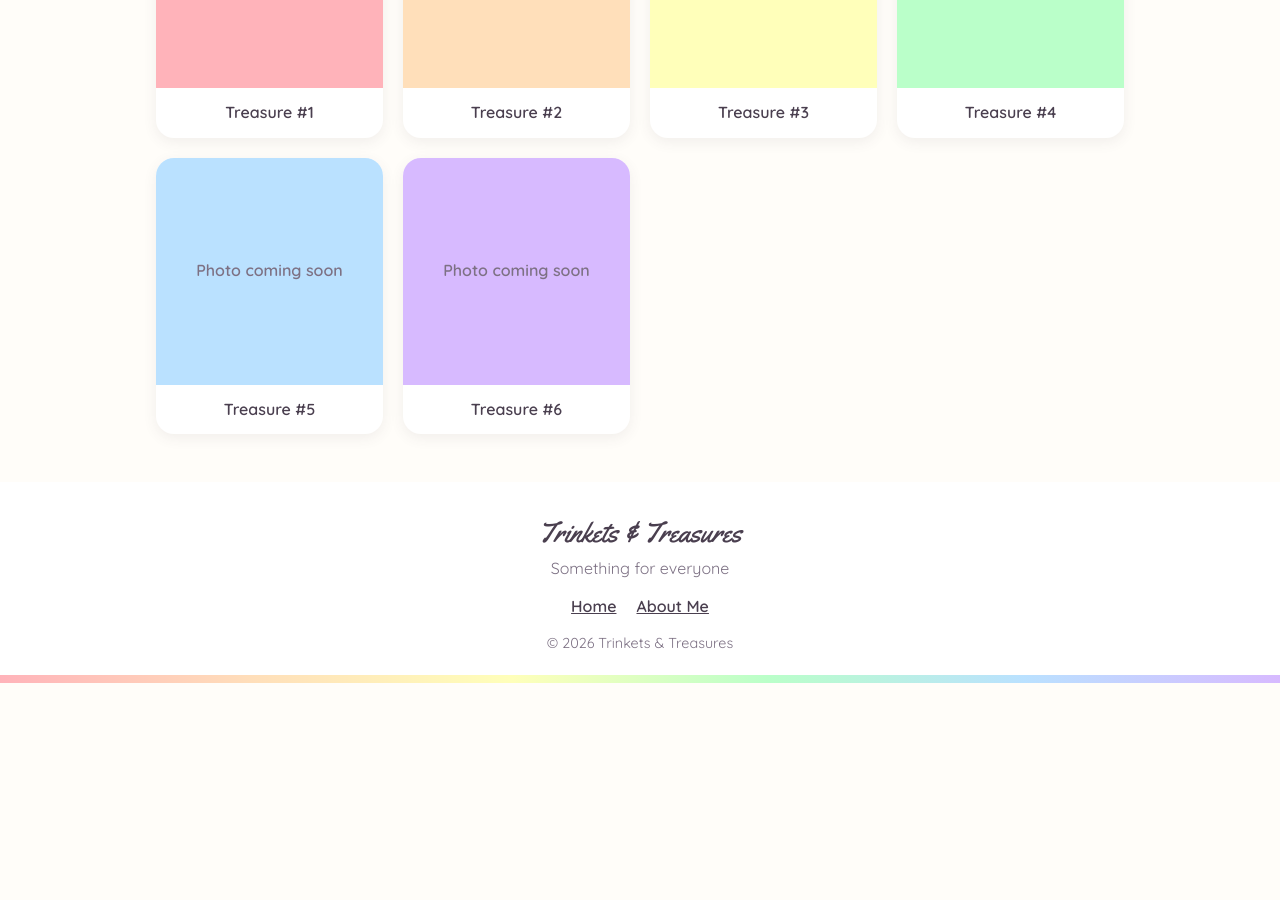
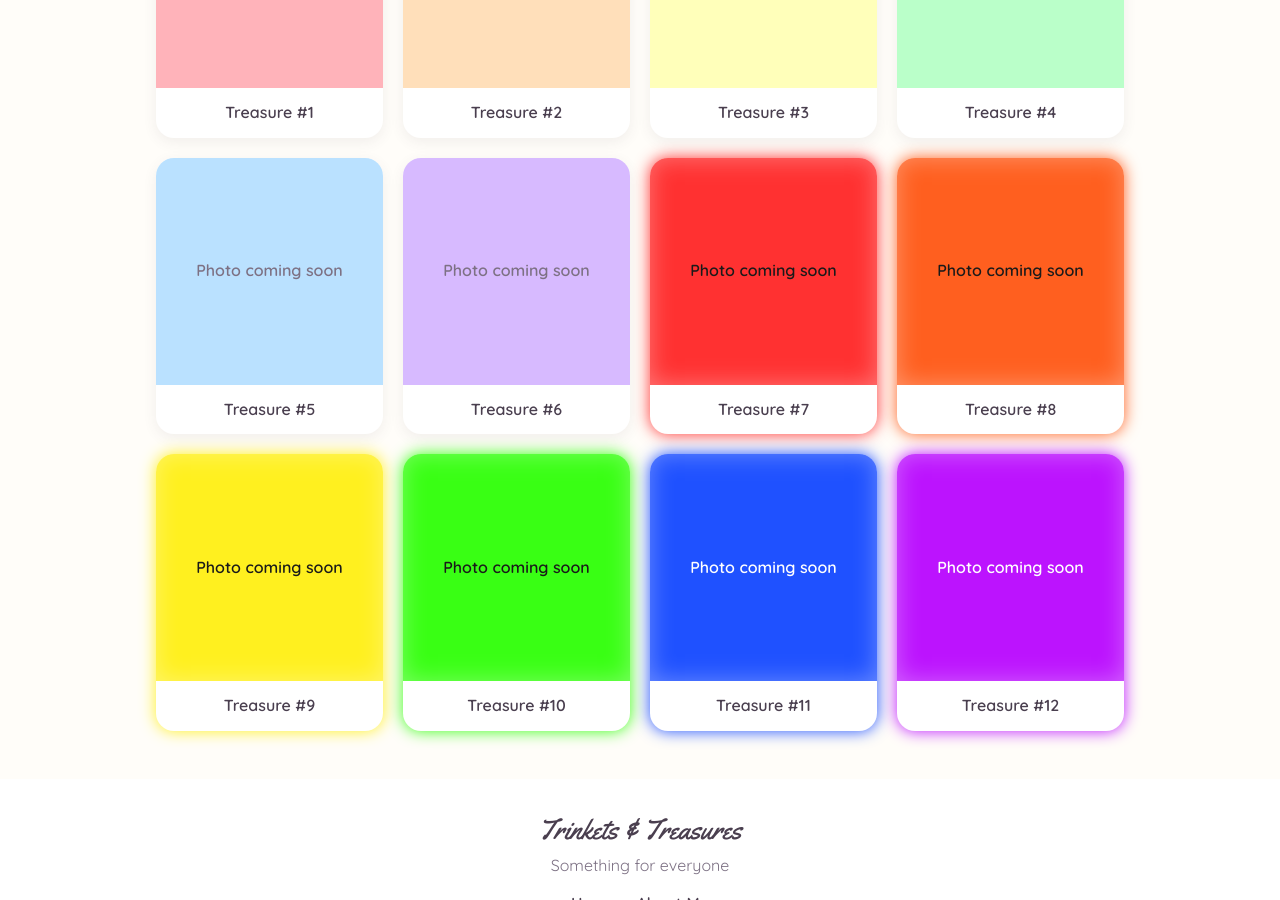
Before and after one commit to LucysTrinketsandTreasures/website-files, a Jekyll site: the page built from index.html, in a window 1280 px wide and 900 px high, scrolled down 674 px. Built offline with Jekyll 4.4.1, drawn with Linux system fonts in a browser that asks for light colours; before the commit the page ends 1357 px from its top, so only the background shows below that.

Commit message:
Add six neon rainbow photo placeholders

```diff
--- a/index.html
+++ b/index.html
@@ -16,5 +16,11 @@ layout: default
     <div class="product-card"><div class="product-photo">Photo coming soon</div><p class="product-name">Treasure #4</p></div>
     <div class="product-card"><div class="product-photo">Photo coming soon</div><p class="product-name">Treasure #5</p></div>
     <div class="product-card"><div class="product-photo">Photo coming soon</div><p class="product-name">Treasure #6</p></div>
+    <div class="product-card neon"><div class="product-photo">Photo coming soon</div><p class="product-name">Treasure #7</p></div>
+    <div class="product-card neon"><div class="product-photo">Photo coming soon</div><p class="product-name">Treasure #8</p></div>
+    <div class="product-card neon"><div class="product-photo">Photo coming soon</div><p class="product-name">Treasure #9</p></div>
+    <div class="product-card neon"><div class="product-photo">Photo coming soon</div><p class="product-name">Treasure #10</p></div>
+    <div class="product-card neon"><div class="product-photo">Photo coming soon</div><p class="product-name">Treasure #11</p></div>
+    <div class="product-card neon"><div class="product-photo">Photo coming soon</div><p class="product-name">Treasure #12</p></div>
   </div>
 </section>
```
